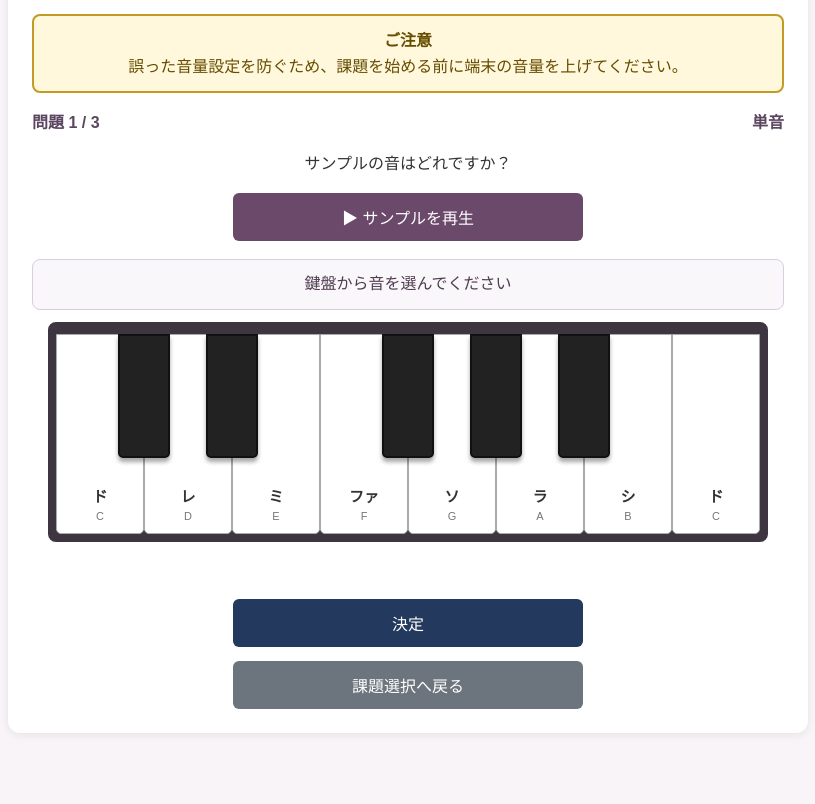
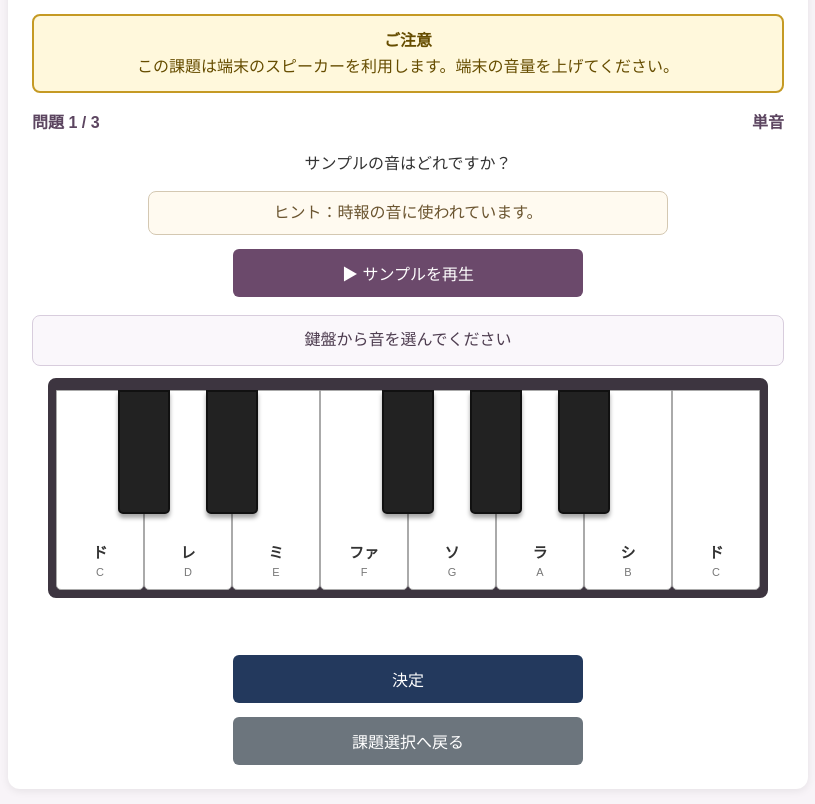
Before and after one commit to t-kdi3/bonenkai-arg, a plain HTML site: page music.html in a window 1280 px wide. Shown: the part 126-930 px from the top of the page, without its empty margins (232-1047 px from the left). Before the commit the page ends 879 px from the top, so only its background shows below. Drawn offline with Linux system fonts and the light colour scheme.

Commit message:
音楽課題に問題別ヒントを追加
1問目と3問目にヒントを表示し、必要な場合のみヒント枠を表示する。

Co-authored-by: Copilot <223556219+Copilot@users.noreply.github.com>

```diff
--- a/css/style.css
+++ b/css/style.css
@@ -303,6 +303,18 @@ body.music{
 .music-question{
     text-align:center;
     min-height:29px;
+}
+
+.music-hint{
+    margin:8px auto 12px;
+    padding:9px 12px;
+    max-width:520px;
+    border:1px solid #d4c8b2;
+    border-radius:8px;
+    background:#fffaf0;
+    color:#6b5530;
+    text-align:center;
+    line-height:1.5;
 }
 
 .sample-button{
--- a/music.html
+++ b/music.html
@@ -16,7 +16,7 @@
 
 <div class="volume-notice" role="alert">
   <strong>ご注意</strong><br>
-  誤った音量設定を防ぐため、課題を始める前に端末の音量を上げてください。
+  この課題は端末のスピーカーを利用します。端末の音量を上げてください。
 </div>
 
 <div class="music-progress">
@@ -27,6 +27,8 @@
 <p class="music-question" id="questionText">
 サンプルの音はどれですか？
 </p>
+
+<p class="music-hint" id="questionHint" aria-live="polite"></p>
 
 <button id="sampleButton" class="sample-button" type="button">
   ▶ サンプルを再生
@@ -54,9 +56,9 @@ onclick="location.href='start.html'">
 
 <script>
 const questions = [
-  { notes: ["A4"], answerLabel: "A" },
-  { notes: ["Gb4"], answerLabel: "Ges" },
-  { notes: ["F4", "A4", "C5"], answerLabel: "F / A / C" }
+  { notes: ["A4"], answerLabel: "A", hint: "ヒント：時報の音に使われています。" },
+  { notes: ["Gb4"], answerLabel: "Ges", hint: "" },
+  { notes: ["F4", "A4", "C5"], answerLabel: "F / A / C", hint: "ヒント：校歌の最初の和音です。" }
 ];
 
 const notes = [
@@ -83,6 +85,7 @@ const piano = document.getElementById("piano");
 const questionNumber = document.getElementById("questionNumber");
 const questionType = document.getElementById("questionType");
 const questionText = document.getElementById("questionText");
+const questionHint = document.getElementById("questionHint");
 const selectedAnswer = document.getElementById("selectedAnswer");
 const feedback = document.getElementById("feedback");
 
@@ -185,6 +188,8 @@ function updateQuestion() {
   questionText.textContent = currentQuestion === 2
     ? "サンプルの和音はどの音の組み合わせですか？"
     : "サンプルの音はどれですか？";
+  questionHint.textContent = questions[currentQuestion].hint;
+  questionHint.style.display = questions[currentQuestion].hint ? "block" : "none";
   feedback.textContent = "";
   selected = [];
   updateSelection();
```
